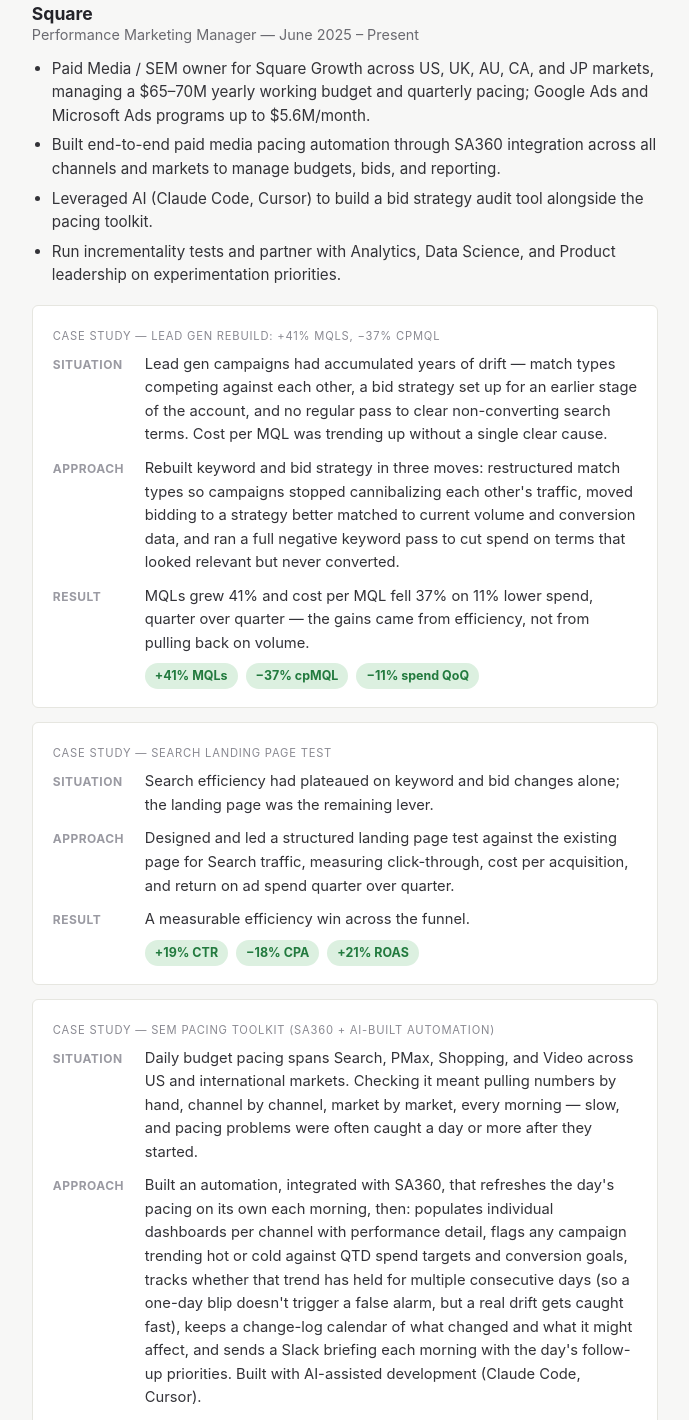
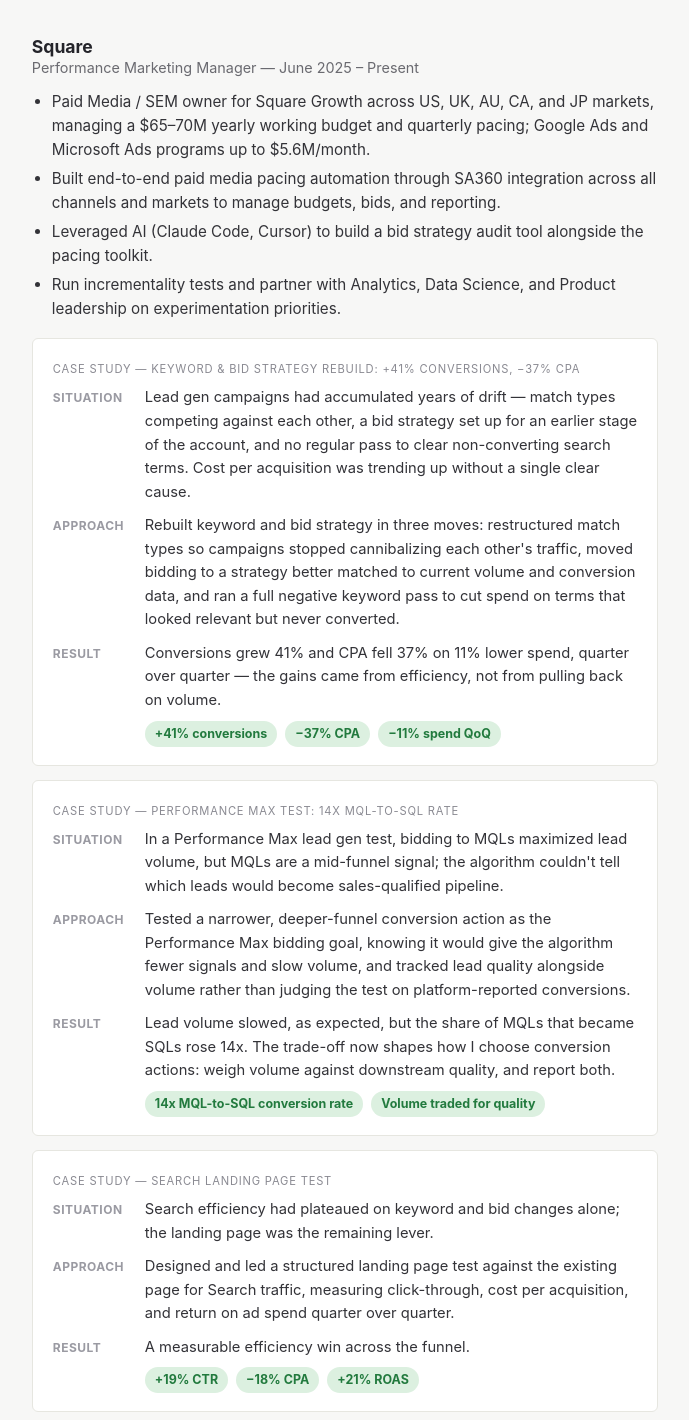
Before and after one commit to branbkeith-wq/marketing, a plain HTML site: page index.html in a window 1280 px wide. Shown: the part 461-1881 px from the top of the page, without its empty margins (295-984 px from the left). Drawn offline with Linux system fonts and the light colour scheme.

Commit message:
Update index.html

```diff
--- a/index.html
+++ b/index.html
@@ -71,8 +71,8 @@
 
   <div class="highlights">
     <div class="hl"><div class="num">$65–70M</div><div class="lbl">working budget owned across US, UK, AU, CA, JP</div></div>
-    <div class="hl"><div class="num">+41% MQLs</div><div class="lbl">on 11% lower spend QoQ, with cpMQL down 37%</div></div>
-    <div class="hl"><div class="num">−18% CPA</div><div class="lbl">from a Search landing page test, with +21% ROAS</div></div>
+    <div class="hl"><div class="num">+41% Conversions</div><div class="lbl">on 11% lower spend QoQ, with CPA down 37%</div></div>
+    <div class="hl"><div class="num">14x</div><div class="lbl">MQL-to-SQL conversion rate from a Performance Max deeper-funnel conversion test</div></div>
     <div class="hl"><div class="num">10 hrs/wk</div><div class="lbl">saved by AI-built SEM pacing automation</div></div>
   </div>
 
@@ -87,10 +87,10 @@
     </ul>
 
     <div class="case-study">
-      <div class="cs-tag">Case Study — Lead Gen Rebuild: +41% MQLs, −37% cpMQL</div>
+      <div class="cs-tag">Case Study — Keyword &amp; Bid Strategy Rebuild: +41% Conversions, −37% CPA</div>
       <div class="cs-row">
         <div class="cs-label">Situation</div>
-        <div class="cs-text">Lead gen campaigns had accumulated years of drift — match types competing against each other, a bid strategy set up for an earlier stage of the account, and no regular pass to clear non-converting search terms. Cost per MQL was trending up without a single clear cause.</div>
+        <div class="cs-text">Lead gen campaigns had accumulated years of drift — match types competing against each other, a bid strategy set up for an earlier stage of the account, and no regular pass to clear non-converting search terms. Cost per acquisition was trending up without a single clear cause.</div>
       </div>
       <div class="cs-row">
         <div class="cs-label">Approach</div>
@@ -98,8 +98,26 @@
       </div>
       <div class="cs-row">
         <div class="cs-label">Result</div>
-        <div class="cs-text">MQLs grew 41% and cost per MQL fell 37% on 11% lower spend, quarter over quarter — the gains came from efficiency, not from pulling back on volume.
-          <div class="cs-metrics"><span class="metric">+41% MQLs</span><span class="metric">−37% cpMQL</span><span class="metric">−11% spend QoQ</span></div>
+        <div class="cs-text">Conversions grew 41% and CPA fell 37% on 11% lower spend, quarter over quarter — the gains came from efficiency, not from pulling back on volume.
+          <div class="cs-metrics"><span class="metric">+41% conversions</span><span class="metric">−37% CPA</span><span class="metric">−11% spend QoQ</span></div>
+        </div>
+      </div>
+    </div>
+
+    <div class="case-study">
+      <div class="cs-tag">Case Study — Performance Max Test: 14x MQL-to-SQL Rate</div>
+      <div class="cs-row">
+        <div class="cs-label">Situation</div>
+        <div class="cs-text">In a Performance Max lead gen test, bidding to MQLs maximized lead volume, but MQLs are a mid-funnel signal; the algorithm couldn't tell which leads would become sales-qualified pipeline.</div>
+      </div>
+      <div class="cs-row">
+        <div class="cs-label">Approach</div>
+        <div class="cs-text">Tested a narrower, deeper-funnel conversion action as the Performance Max bidding goal, knowing it would give the algorithm fewer signals and slow volume, and tracked lead quality alongside volume rather than judging the test on platform-reported conversions.</div>
+      </div>
+      <div class="cs-row">
+        <div class="cs-label">Result</div>
+        <div class="cs-text">Lead volume slowed, as expected, but the share of MQLs that became SQLs rose 14x. The trade-off now shapes how I choose conversion actions: weigh volume against downstream quality, and report both.
+          <div class="cs-metrics"><span class="metric">14x MQL-to-SQL conversion rate</span><span class="metric">Volume traded for quality</span></div>
         </div>
       </div>
     </div>
```
